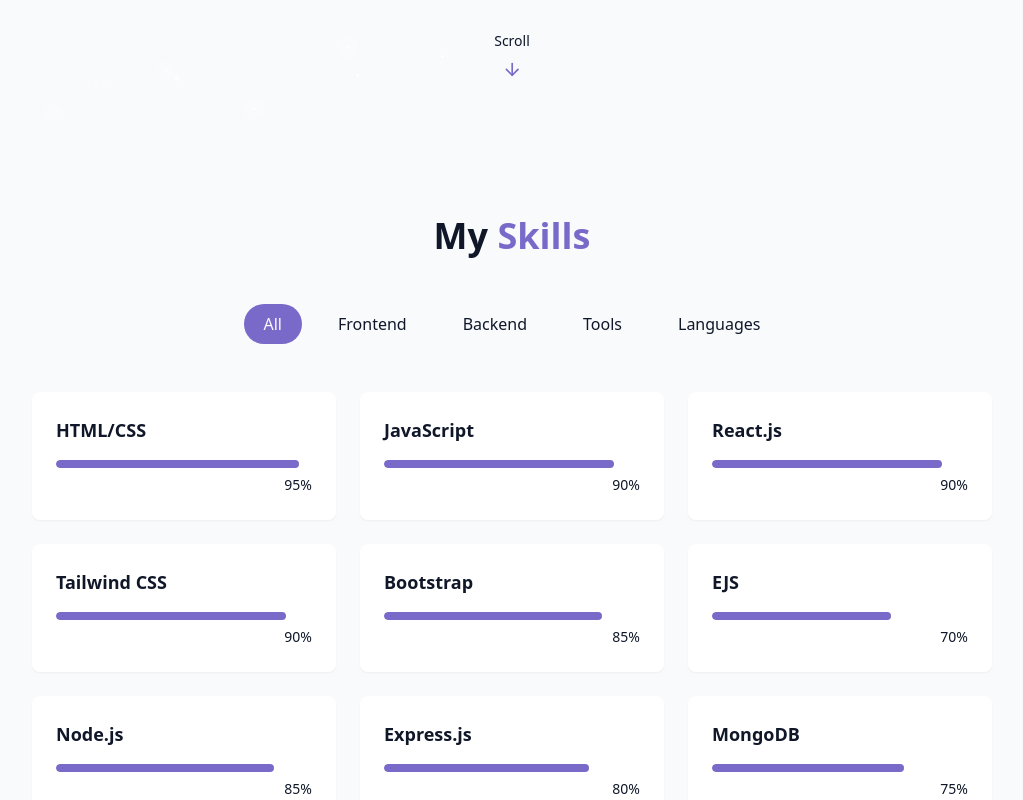
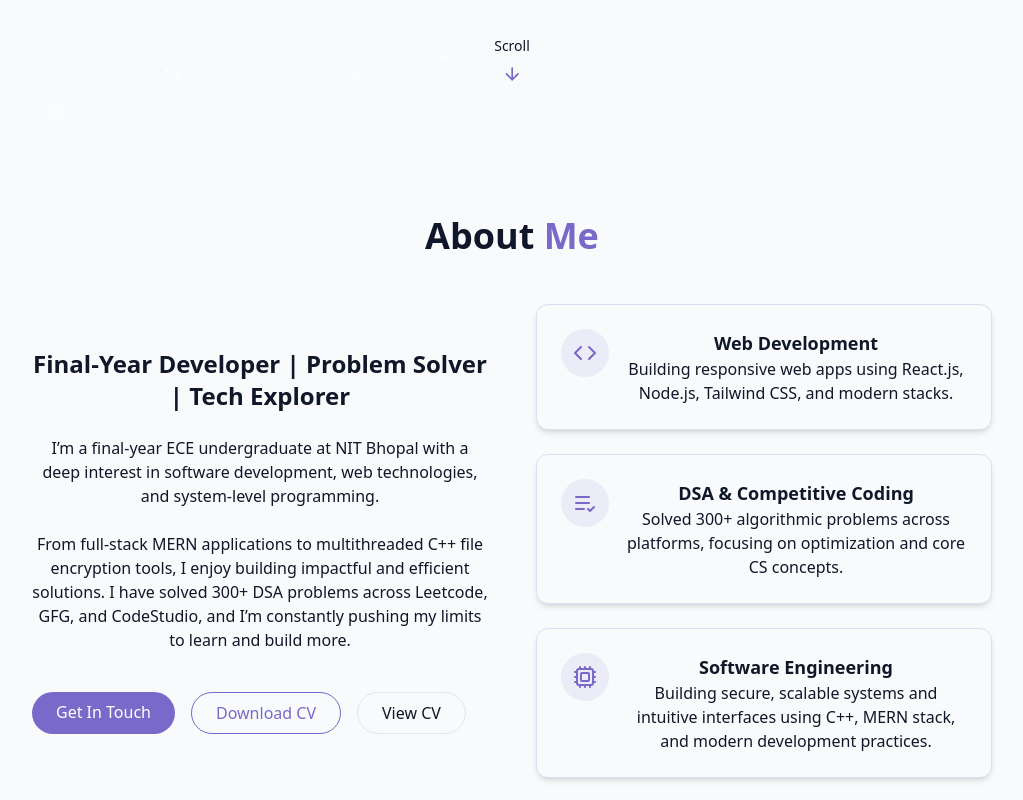
Before and after one commit to Ankush2213/portfolio-, a React (Vite) app: page / in a window 1280 px wide. Shown: the part 680-1480 px from the top of the page, without its empty margins (128-1151 px from the left). Built offline with nearby package versions, Linux system fonts and the light colour scheme.

Commit message:
Fix: Added working AboutSection with icons and CV links

```diff
--- a/index.html
+++ b/index.html
@@ -4,7 +4,8 @@
     <meta charset="UTF-8" />
     <link rel="icon" type="image/svg+xml" href="/vite.svg" />
     <meta name="viewport" content="width=device-width, initial-scale=1.0" />
-    <title>Vite + React</title>
+    <title>Ankush_Portfolio</title>
+    <link href="/src/style.css" rel="stylesheet">
   </head>
   <body>
     <div id="root"></div>
--- a/src/components/AboutSection.jsx
+++ b/src/components/AboutSection.jsx
@@ -1,87 +1,104 @@
-import { Code, ListCheck, ComputerCog } from "lucide-react";
+import { Code, ListCheck, Cpu } from "lucide-react";
 
 export const AboutSection = () => {
   return (
-    <section id="about" className="py-24 px-4 relative">
-      {" "}
+    <section id="about" className="py-24 px-4 bg-background text-foreground">
       <div className="container mx-auto max-w-5xl">
         <h2 className="text-3xl md:text-4xl font-bold mb-12 text-center">
-          About <span className="text-primary"> Me</span>
+          About <span className="text-primary">Me</span>
         </h2>
 
         <div className="grid grid-cols-1 md:grid-cols-2 gap-12 items-center">
+          {/* Left Content */}
           <div className="space-y-6">
             <h3 className="text-2xl font-semibold">
               Final-Year Developer | Problem Solver | Tech Explorer
             </h3>
 
             <p className="text-muted-foreground">
-              I’m a final-year ECE undergraduate at NIT Bhopal
-              with a deep interest in software development,
+              I’m a final-year ECE undergraduate at NIT Bhopal with a deep interest in software development,
               web technologies, and system-level programming.
             </p>
 
             <p className="text-muted-foreground">
               From full-stack MERN applications to multithreaded C++ file encryption tools,
-               I enjoy building impactful and efficient solutions.
-               I have solved 300+ DSA problems across Leetcode, GFG, and CodeStudio, and
-               I’m constantly pushing my limits to learn and build more.
+              I enjoy building impactful and efficient solutions. I have solved 300+ DSA problems across Leetcode,
+              GFG, and CodeStudio, and I’m constantly pushing my limits to learn and build more.
             </p>
 
-            <div className="flex flex-col sm:flex-row gap-4 pt-4 justify-center">
-              <a href="#contact" className="cosmic-button">
-                {" "}
+            <div className="flex flex-col sm:flex-row gap-4 pt-4 justify-center sm:justify-start">
+              {/* Contact Button */}
+              <a
+                href="#contact"
+                className="bg-primary text-white px-6 py-2 rounded-full hover:bg-primary/90 transition"
+              >
                 Get In Touch
               </a>
 
+              {/* Download CV */}
               <a
-                href=""
+                href="/CV-Ankush.pdf"
+                download
                 className="px-6 py-2 rounded-full border border-primary text-primary hover:bg-primary/10 transition-colors duration-300"
               >
                 Download CV
               </a>
+
+              {/* View CV in new tab */}
+              <a
+                href="/CV-Ankush.pdf"
+                target="_blank"
+                rel="noopener noreferrer"
+                className="px-6 py-2 rounded-full border border-muted text-muted-foreground hover:bg-muted/10 transition-colors duration-300"
+              >
+                View CV
+              </a>
             </div>
           </div>
 
+          {/* Right Feature Cards */}
           <div className="grid grid-cols-1 gap-6">
-            <div className="gradient-border p-6 card-hover">
+            {/* Web Dev */}
+            <div className="p-6 border border-primary/20 rounded-xl shadow-md hover:shadow-lg transition">
               <div className="flex items-start gap-4">
                 <div className="p-3 rounded-full bg-primary/10">
                   <Code className="h-6 w-6 text-primary" />
                 </div>
-                <div className="text-left">
-                  <h4 className="font-semibold text-lg"> Web Development</h4>
+                <div>
+                  <h4 className="font-semibold text-lg">Web Development</h4>
                   <p className="text-muted-foreground">
                     Building responsive web apps using React.js, Node.js, Tailwind CSS, and modern stacks.
                   </p>
                 </div>
               </div>
             </div>
-            <div className="gradient-border p-6 card-hover">
+
+            {/* DSA */}
+            <div className="p-6 border border-primary/20 rounded-xl shadow-md hover:shadow-lg transition">
               <div className="flex items-start gap-4">
                 <div className="p-3 rounded-full bg-primary/10">
                   <ListCheck className="h-6 w-6 text-primary" />
                 </div>
-                <div className="text-left">
+                <div>
                   <h4 className="font-semibold text-lg">DSA & Competitive Coding</h4>
                   <p className="text-muted-foreground">
-                    Solved 300+ algorithmic problems across platforms,
-                    with a focus on optimization and core CS concepts.
+                    Solved 300+ algorithmic problems across platforms, focusing on optimization and core CS concepts.
                   </p>
                 </div>
               </div>
             </div>
-            <div className="gradient-border p-6 card-hover">
+
+            {/* Software Engineering */}
+            <div className="p-6 border border-primary/20 rounded-xl shadow-md hover:shadow-lg transition">
               <div className="flex items-start gap-4">
                 <div className="p-3 rounded-full bg-primary/10">
-                  <ComputerCog className="h-6 w-6 text-primary" />
+                  <Cpu className="h-6 w-6 text-primary" />
                 </div>
-
-                <div className="text-left">
+                <div>
                   <h4 className="font-semibold text-lg">Software Engineering</h4>
                   <p className="text-muted-foreground">
-                     Building secure, scalable systems and intuitive interfaces using C++,
-                     MERN stack, and modern development practices.
+                    Building secure, scalable systems and intuitive interfaces using C++, MERN stack,
+                    and modern development practices.
                   </p>
                 </div>
               </div>
--- a/src/pages/Home.jsx
+++ b/src/pages/Home.jsx
@@ -6,6 +6,7 @@
 import { ProjectsSection } from "../components/ProjectsSection";
 import { ContactSection } from "../components/ContactSection";
 import { Footer } from "../components/Footer";
+import { AboutSection } from "../components/AboutSection";
 
 
 
@@ -19,6 +20,7 @@
 
       <main>
         <HeroSection />
+        <AboutSection />
         <SkillsSection />
         <ProjectsSection />
         <ContactSection />
```
Also changed, not shown: 1 other file (tests, documents, lock files or other folders).
